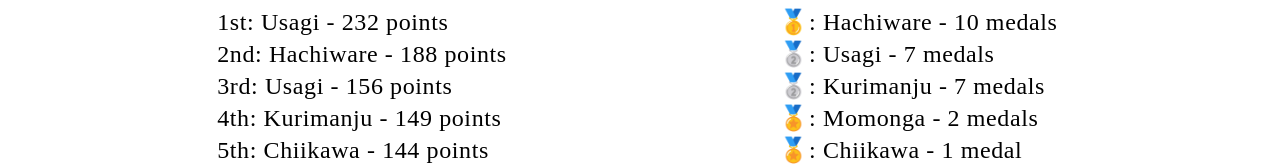
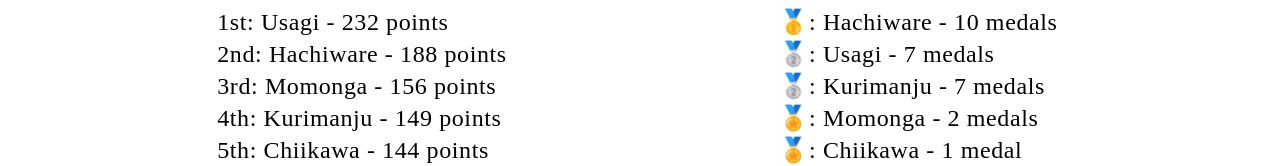
Before and after one commit to tamucsa/website, a Next.js app: page /jiatings in a window 1280 px wide. Shown: the part 954-1120 px from the top of the page. Built offline with nearby package versions, Linux system fonts and the light colour scheme; a web font is replaced by a local one.

Commit message:
woops i messed up the point list

```diff
--- a/src/app/components/jiatings/JiatingPageComponent.tsx
+++ b/src/app/components/jiatings/JiatingPageComponent.tsx
@@ -72,7 +72,7 @@ const JiatingPageComponent: React.FC = () => {
                         <div className="font-secondary text-lg md:text-2xl tracking-wide">
                             <p className="">1st: Usagi - 232 points</p>
                             <p className="">2nd: Hachiware - 188 points</p>
-                            <p className="">3rd: Usagi - 156 points</p>
+                            <p className="">3rd: Momonga - 156 points</p>
                             <p className="">4th: Kurimanju - 149 points</p>
                             <p className="">5th: Chiikawa - 144 points</p>
                             <p className="">6th: Rakko - 143 points</p>
```
